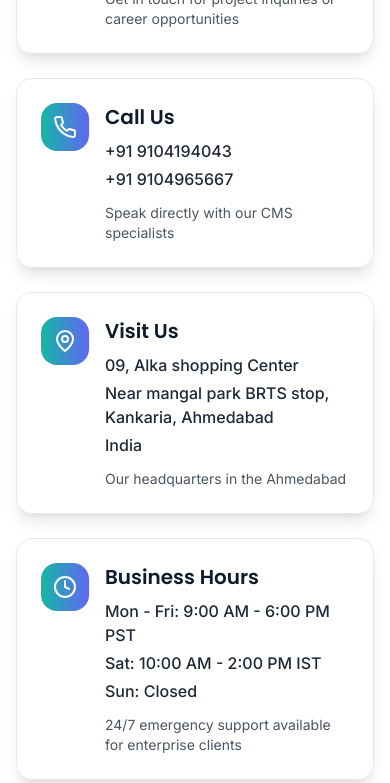
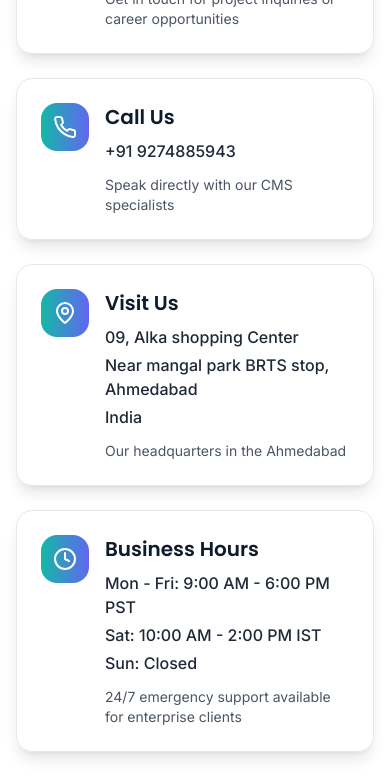
Before and after one commit to swastikbytes-official/SwastikBytesOfficial, a React (Vite) app: page /contact in a window 390 px wide. Shown: the part 1860-2643 px from the top of the page. Built offline with nearby package versions, Linux system fonts and the light colour scheme.

Commit message:
mobile change

```diff
--- a/src/components/Footer.tsx
+++ b/src/components/Footer.tsx
@@ -115,7 +115,7 @@ const Footer: React.FC = () => {
                   <div>
                     <p className="font-inter text-gray-300">
                       09, Alka shopping Center<br />
-                      Near mangal park BRTS stop, Kankaria, Ahmedabad 380022<br />
+                      Near mangal park BRTS stop, Ahmedabad 380022<br />
                       India
                     </p>
                   </div>
--- a/src/pages/Contact.tsx
+++ b/src/pages/Contact.tsx
@@ -87,13 +87,13 @@ const Contact: React.FC = () => {
     {
       icon: Phone,
       title: 'Call Us',
-      details: ['+91 9104194043', '+91 9104965667'],
+      details: ['+91 9274885943'],
       description: 'Speak directly with our CMS specialists'
     },
     {
       icon: MapPin,
       title: 'Visit Us',
-      details: ['09, Alka shopping Center', 'Near mangal park BRTS stop, Kankaria, Ahmedabad ', 'India'],
+      details: ['09, Alka shopping Center', 'Near mangal park BRTS stop, Ahmedabad ', 'India'],
       description: 'Our headquarters in the Ahmedabad'
     },
     {
```
